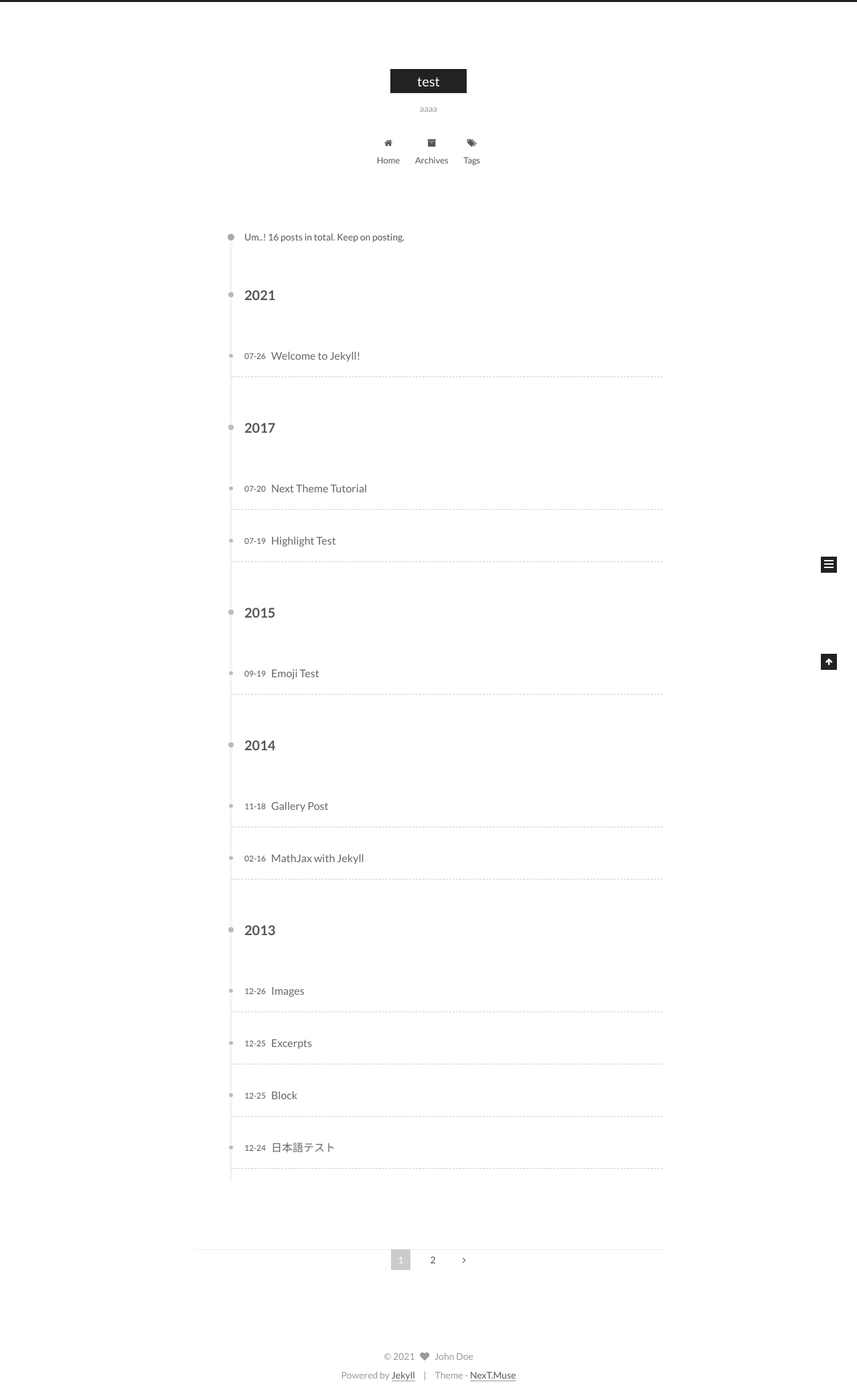
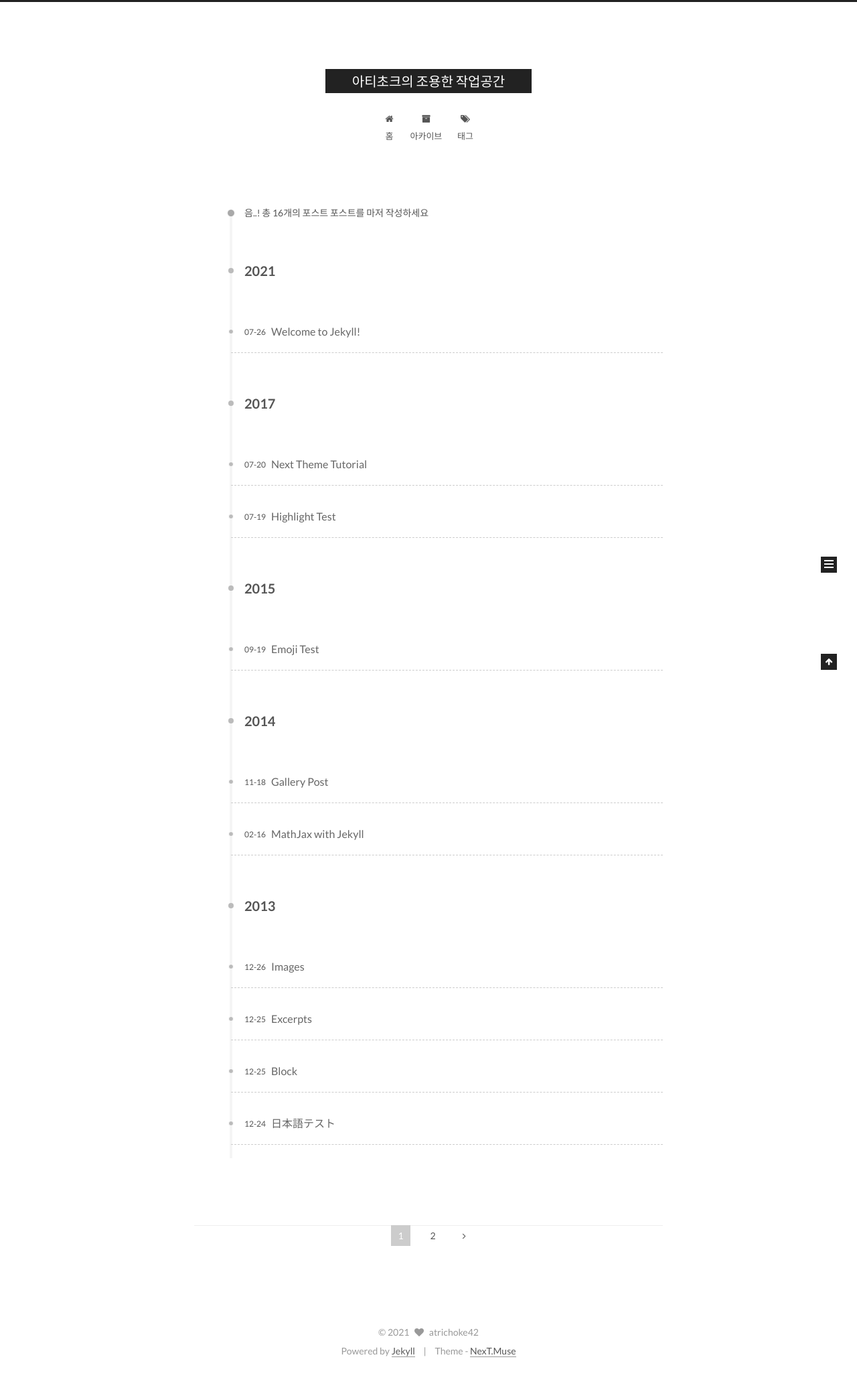
Before and after one commit to you4rin/you4rin.github.io, a Jekyll site: the page built from archives/index.html, in a window 1280 px wide. Shown: the whole page at 67% size. Built offline with Jekyll 4.4.1, drawn with Linux system fonts in a browser that asks for light colours; after the commit the page ends 2051 px from its top, so only the background shows below that.

Commit message:
set blog name

```diff
--- a/_config.yml
+++ b/_config.yml
@@ -4,12 +4,12 @@
 # ---------------------------------------------------------------
 
 # Site
-title: test
-subtitle: aaaa
+title: 아티초크의 조용한 작업공간
+subtitle:
 description:
-author: John Doe
+author: atrichoke42
 # Support language: de, en, fr-FR, id, ja, ko, pt-BR, pt, ru, zh-Hans, zh-hk, zh-tw
-language: en
+language: ko
 date_format: '%Y-%m-%d'
 
 # URL
```
